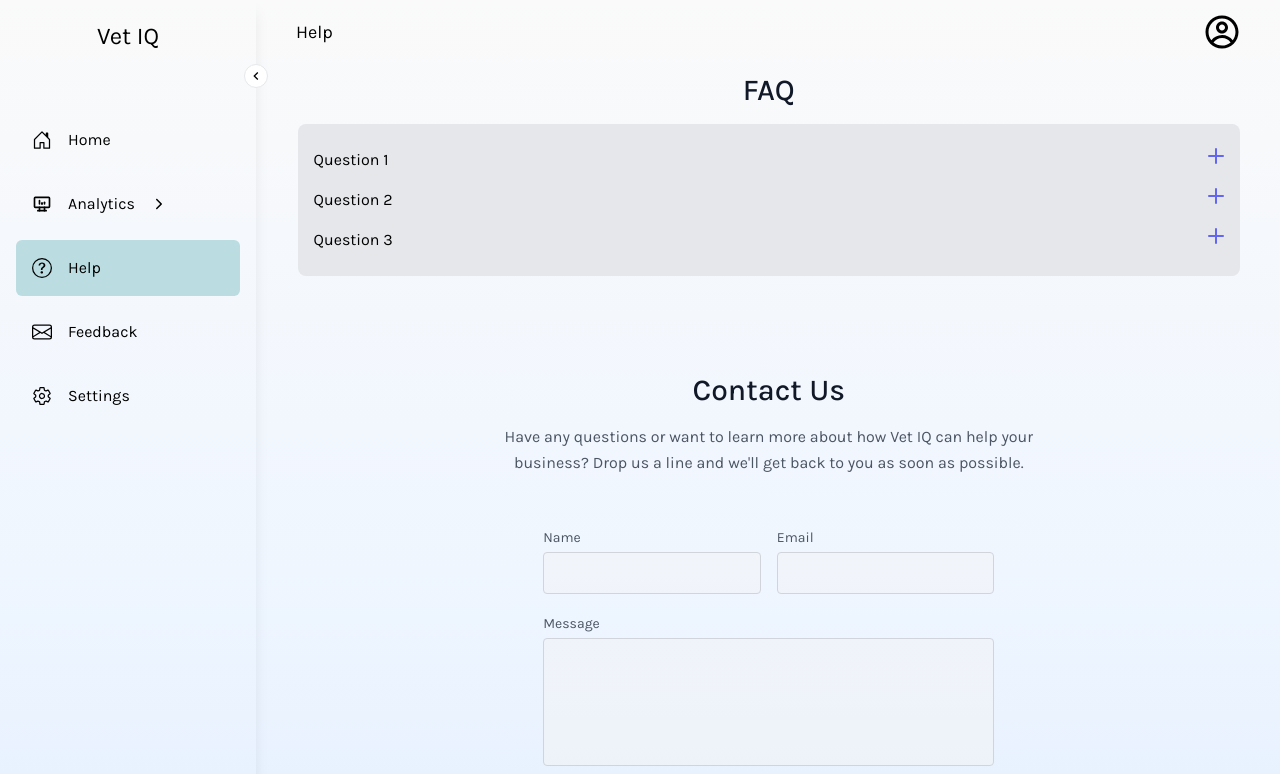
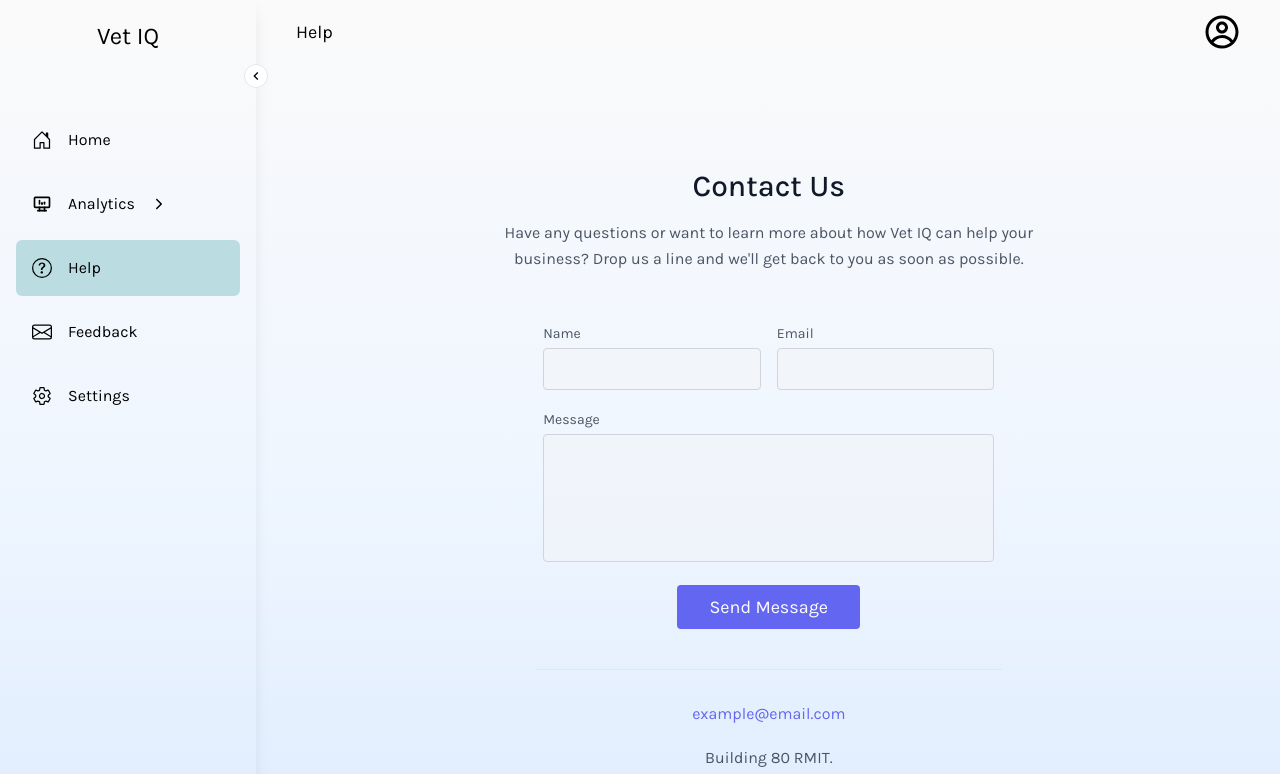
Before and after one commit to shifenghzhang/VetIQ-Web-Application, a Next.js app: page /help in a window 1280 px wide. Shown: the top 774 px of the page. Built offline with nearby package versions, Linux system fonts and the light colour scheme.

Commit message:
Revert "helpSection commit 2 13/05"
This reverts commit bef328977570b1b4cb8c70d4eab36c111fd78baa.

```diff
--- a/src/app/_components/Accordion.tsx
+++ /dev/null
@@ -1,58 +0,0 @@
-import React, { useState } from "react";
-
-interface AccordionProps {
-  question: string;
-  answer: React.ReactNode;
-}
-
-const Accordion: React.FC<AccordionProps> = ({ question, answer }) => {
-  const [accordionOpen, setAccordionOpen] = useState(false);
-
-  return (
-    <div className="py-2">
-      <button
-        onClick={() => setAccordionOpen(!accordionOpen)}
-        className="flex justify-between w-full"
-      >
-        <span>{question}</span>
-        {/*accordionOpen? <span>-</span> : <span>+</span>*/}
-        <svg
-          className="fill-indigo-500 shrink-0 ml-8"
-          width="16"
-          height="16"
-          xmlns="http://www.w3.org/2000/svg"
-        >
-          <rect
-            y="7"
-            width="16"
-            height="2"
-            rx="1"
-            className={`transform origin-center transition duration-200 ease-out ${
-              accordionOpen && "!rotate-180"
-            }`}
-          />
-          <rect
-            y="7"
-            width="16"
-            height="2"
-            rx="1"
-            className={`transform origin-center rotate-90 transition duration-200 ease-out ${
-              accordionOpen && "!rotate-180"
-            }`}
-          />
-        </svg>
-      </button>
-      <div
-        className={`grid overflow-hidden transition-all duration-300 ease-in-out text-slate-600 text-sm ${
-          accordionOpen
-           ? "grid-rows-[1fr] opacity-100"
-            : "grid-rows-[0fr] opacity-0"
-        }`}
-      >
-        <div className="overflow-hidden">{answer}</div>
-      </div>
-    </div>
-  );
-};
-
-export default Accordion;
--- a/src/app/_components/FAQ.tsx
+++ /dev/null
@@ -1,23 +0,0 @@
-import React from "react";
-import Accordion from "./Accordion";
-
-const FAQ = () => {
-    return (
-        <div>
-            <h1 className="flex flex-col text-center w-full sm:text-3xl text-2xl font-medium title-font mb-4 text-gray-900">FAQ</h1>
-        <div className="p-4 bg-gray-200 rounded-lg">
-            <Accordion
-                question="Question 1"
-                answer="answer 1" />
-            <Accordion
-                question="Question 2"
-                answer="answer 2" />
-            <Accordion
-                question="Question 3"
-                answer="answer 3" />
-        </div>
-        </div>
-    );
-};
-
-export default FAQ;
--- a/src/app/help/page.tsx
+++ b/src/app/help/page.tsx
@@ -1,18 +1,9 @@
-"use client";
-
-import React from 'react';
-import FAQ from '../_components/FAQ';
-import ContactUs from '../_components/contactUs';
-
+import React from 'react'
+import ContactUs from '../_components/contactUs'
 
 function page() {
   return (
     <main>
-      <div>
-        <div>
-        <FAQ />
-         </div>
-      </div>
       <ContactUs />
     </main>
   )
```
